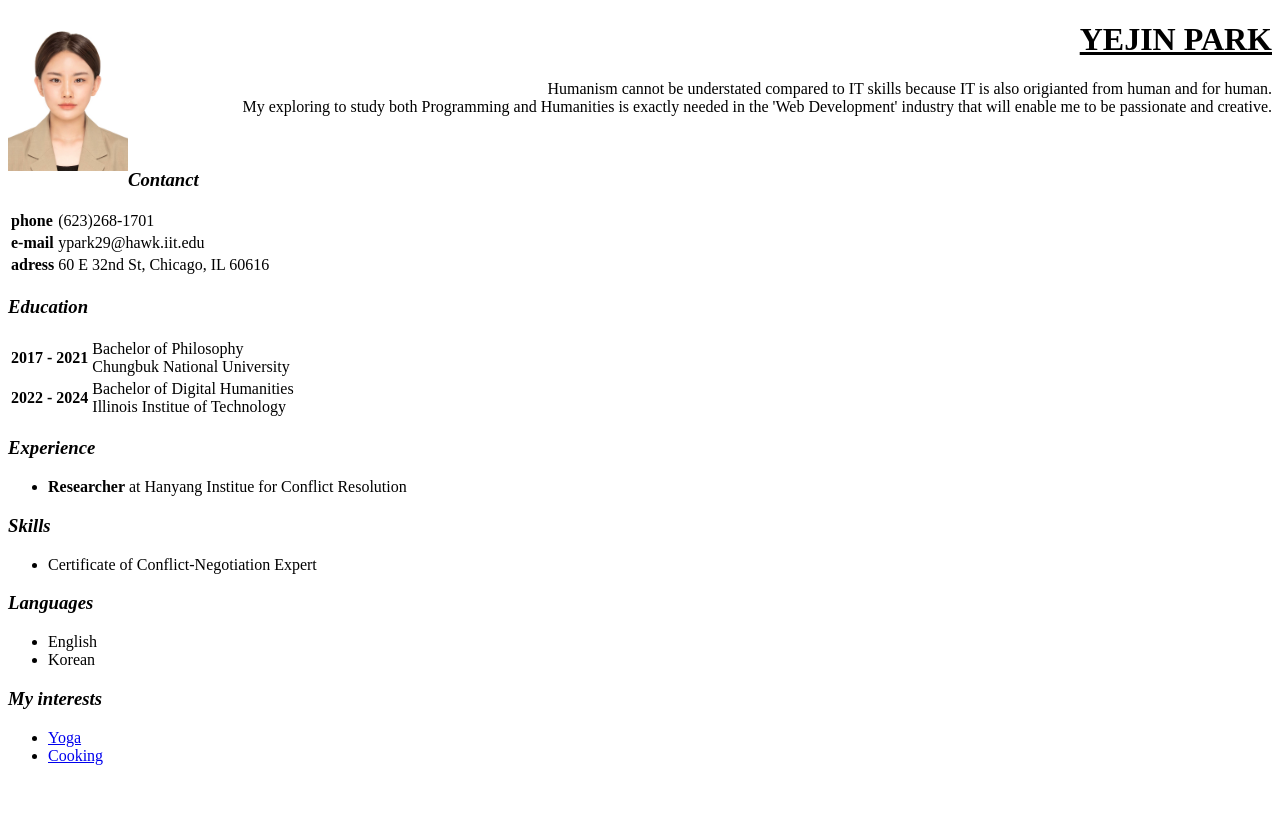
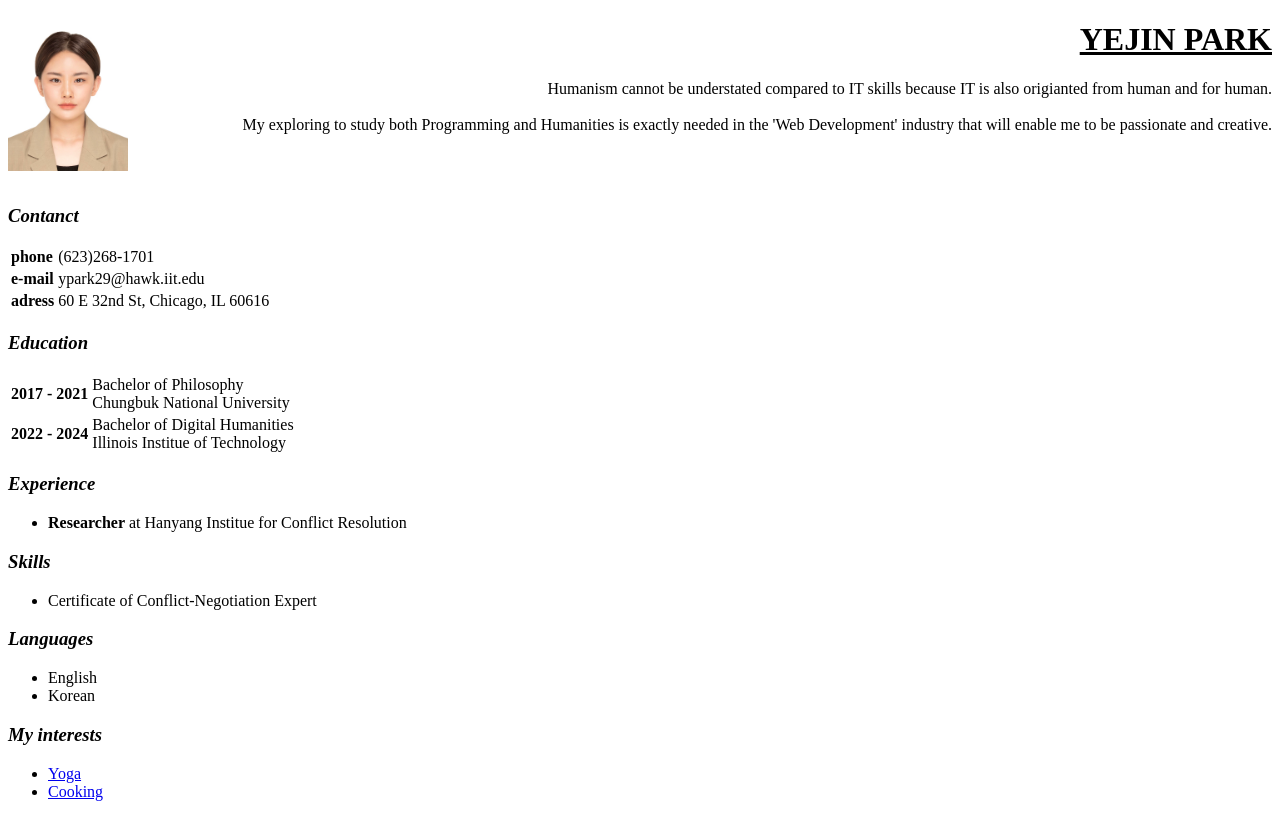
Before and after one commit to ITMD-361-Yejin/Project1, a plain HTML site: page index.html in a window 1280 px wide. Drawn offline with Linux system fonts and the light colour scheme.

Commit message:
Update index.html

```diff
--- a/index.html
+++ b/index.html
@@ -7,8 +7,8 @@
 <body>
   <img alt style="float:left" src="yejin.JPG" width="120">
   <h1 style="text-align:right"><u>YEJIN PARK</u></h1>
-   <p style="text-align:right">Humanism cannot be understated compared to IT skills because IT is also origianted from human and for human.<br>My exploring to study both Programming and Humanities is exactly needed in the 'Web Development' industry that will enable me to be passionate and creative.</p>
-   <br>
+   <p style="text-align:right">Humanism cannot be understated compared to IT skills because IT is also origianted from human and for human.<br><br>My exploring to study both Programming and Humanities is exactly needed in the 'Web Development' industry that will enable me to be passionate and creative.</p>
+   <br><br>
   <h3><em>Contanct</em></h3>
    <table>
       <tr>
```
